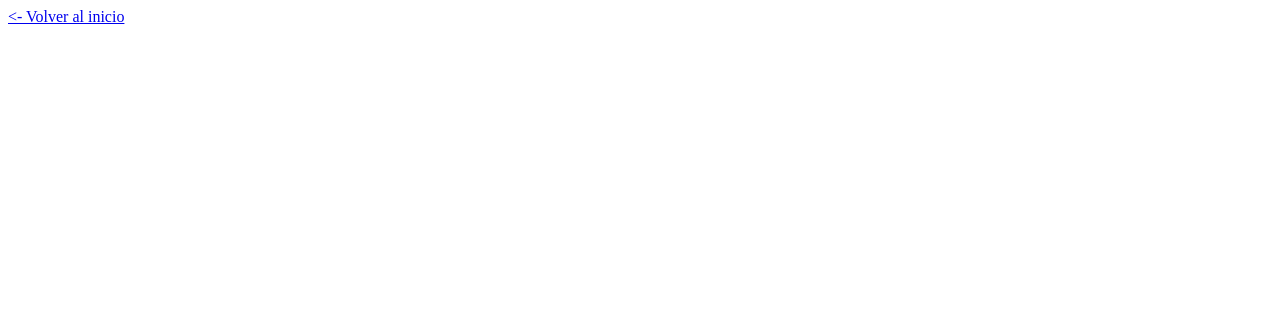
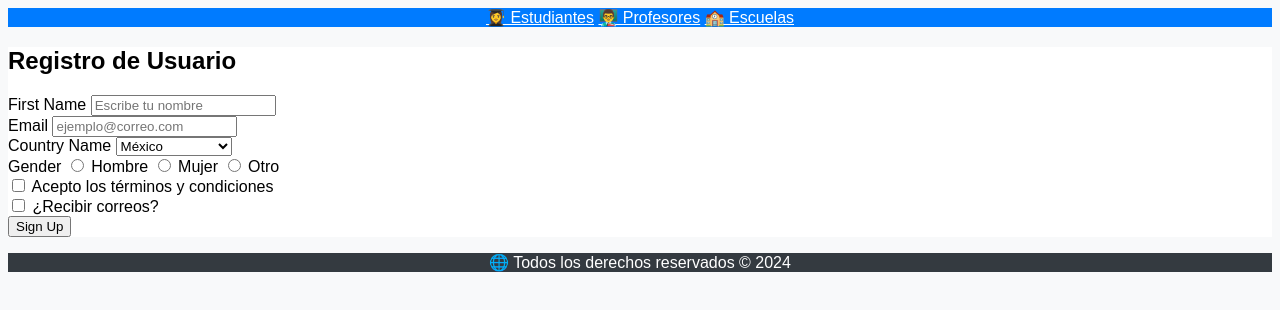
Before and after one commit to Adybeto/Pagina-ingenieria, a plain HTML site: page Pages/registro.html in a window 1280 px wide. Drawn offline with Linux system fonts and the light colour scheme.

Commit message:
página registro final

```diff
--- a/Pages/registro.html
+++ b/Pages/registro.html
@@ -1,12 +1,88 @@
 <!DOCTYPE html>
-<html lang="en">
+<html lang="es">
 <head>
     <meta charset="UTF-8">
     <meta name="viewport" content="width=device-width, initial-scale=1.0">
-    <title>Registro</title>
+    <title>Registro de Usuario</title>
+    <style>
+        body {
+            font-family: Arial, sans-serif;
+            background-color: #f8f9fa;
+        }
+        header {
+            background-color: #007bff;
+            color: white;
+            text-align: center;
+        }
+        nav {
+            justify-content: center;
+        }
+        nav a {
+            color: white;
+        }
+        main {
+            background-color: white;
+        }
+
+        footer {
+            background-color: #343a40;
+            color: white;
+            text-align: center;
+        }
+    </style>
 </head>
 <body>
-    <a href="../index.html"><- Volver al inicio</a>
+
+<header>
+    <nav>
+        <a href="#">👩‍🎓 Estudiantes</a>
+        <a href="#">👨‍🏫 Profesores</a>
+        <a href="#">🏫 Escuelas</a>
+    </nav>
+</header>
+
+<main>
+    <h2>Registro de Usuario</h2>
+    <form>
+        <div>
+            <label for="first-name">First Name</label>
+            <input type="text" id="first-name" name="first-name" placeholder="Escribe tu nombre">
+        </div>
+        <div>
+            <label for="email">Email</label>
+            <input type="email" id="email" name="email" placeholder="ejemplo@correo.com">
+        </div>
+        <div>
+            <label for="country">Country Name</label>
+            <select id="country" name="country">
+                <option value="mexico">México</option>
+                <option value="usa">Estados Unidos</option>
+                <option value="canada">Canadá</option>
+                <option value="spain">España</option>
+                <option value="brazil">Brasil</option>
+            </select>
+        </div>
+        <div>
+            <label>Gender</label>
+            <label><input type="radio" name="gender" value="male"> Hombre</label>
+            <label><input type="radio" name="gender" value="female"> Mujer</label>
+            <label><input type="radio" name="gender" value="other"> Otro</label>
+        </div>
+        <div>
+            <label><input type="checkbox" name="terms"> Acepto los términos y condiciones</label>
+        </div>
+        <div>
+            <label><input type="checkbox" name="newsletter"> ¿Recibir correos?</label>
+        </div>
+        <div>
+            <button type="submit">Sign Up</button>
+        </div>
+    </form>
+</main>
+
+<footer>
+    <p>🌐 Todos los derechos reservados &copy; 2024</p>
+</footer>
 
 </body>
 </html>
```
